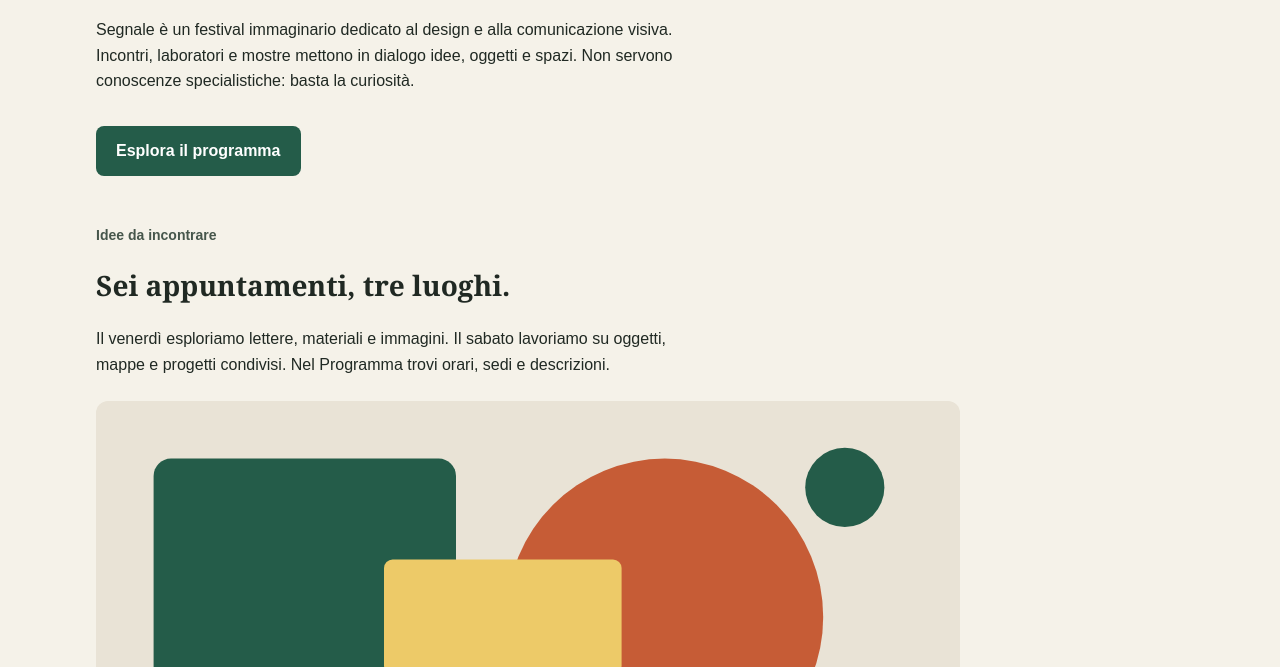
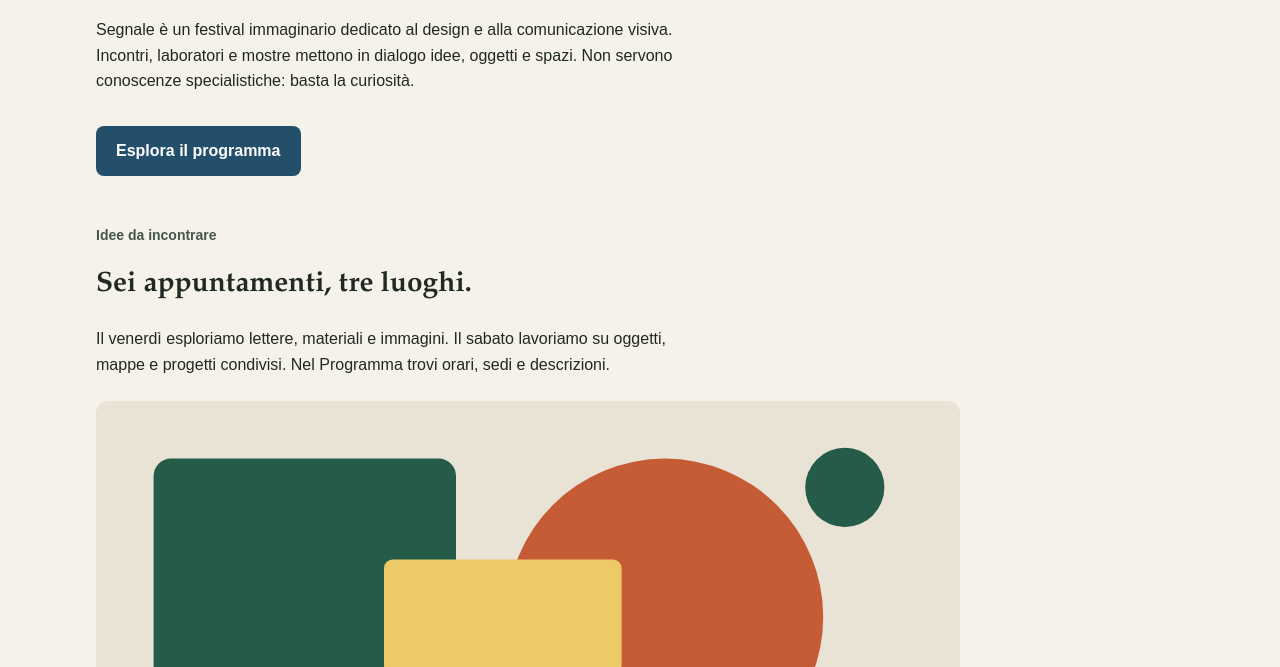
Before and after one commit to robertasalvemini/festival-segnale, a plain HTML site: page index.html in a window 1280 px wide. Shown: the part 433-1100 px from the top of the page. Drawn offline with Linux system fonts and the light colour scheme.

Commit message:
Modifica CSS

```diff
--- a/style.css
+++ b/style.css
@@ -3,12 +3,12 @@
 
 /* Scelte comuni: ogni regola usa var() per richiamarne il valore. */
 :root {
-  --colore-primario: #245c49;
-  --colore-primario-scuro: #173f32;
+  --colore-primario: #244f6a;
+  --colore-primario-scuro: #172c46;
   --colore-sfondo: #f5f2e9;
   --colore-testo: #202923;
-  --font-testo: Arial, Helvetica, sans-serif;
-  --font-titoli: Georgia, "Times New Roman", serif;
+  --font-testo: "Poppins", sans-serif;
+  --font-titoli: "Palatino Linotype", serif;
 }
 
 * {
```
